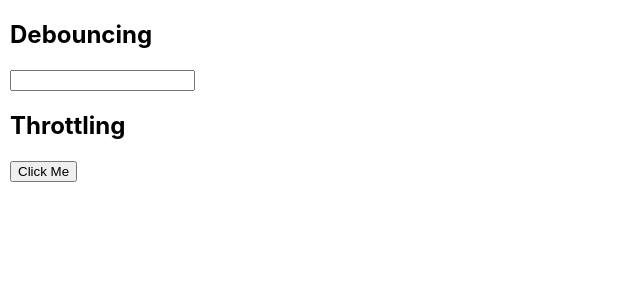
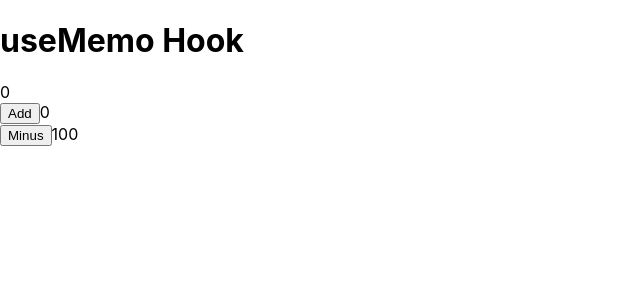
Before and after one commit to asadraiyan/React-Hooks-using-array-method, a React (Create React App) app: page / in a window 1280 px wide. Shown: the top 300 px of the page, without its empty margins (0-640 px from the left). Built offline with nearby package versions, Linux system fonts and the light colour scheme.

Commit message:
Implementing useMemo hook

```diff
--- a/src/App.js
+++ b/src/App.js
@@ -4,14 +4,14 @@
 // import Reactlifecyclemethod from './Reactlifecyclemethod';
 // import AgeCalculator from "./components/AgeCalculator";
 // import CodingChallenge from "./components/CodingChallenge";
-import Debouncing from "./components/Debouncing";
+// import Debouncing from "./components/Debouncing";
 // import LifecycleMethod from "./components/LifecycleMethod";
 // import PasswordGen from "./components/PasswordGen";
 // import Table from "./components/Table";
 // import Counter from "./components/Counter"
 // import Inputdisplay from "./components/Inputdisplay";
 // import QuoteGen from "./components/QuoteGen"
-// import Usememohook from "./components/Usememohook"
+import Usememohook from "./components/Usememohook";
 // import Userefhook from "./components/Userefhook"
 // import Home from './components/Home';
 // import Search from './components/Search';
@@ -49,7 +49,7 @@ const App = () => {
         {/* <CompA /> */}
         {/* <Reactlifecyclemethod /> */}
         {/* <Userefhook /> */}
-        {/* <Usememohook /> */}
+        <Usememohook />
         {/* <Counter /> */}
         {/* <NoteApp /> */}
         {/* <LandingPage /> */}
@@ -63,7 +63,7 @@ const App = () => {
         {/* <CodingChallenge /> */}
         {/* <PasswordGen /> */}
         {/* <LifecycleMethod /> */}
-        <Debouncing />
+        {/* <Debouncing /> */}
 
         {/* </Routes> */}
       </div>
--- a/src/components/Usememohook.js
+++ b/src/components/Usememohook.js
@@ -1,23 +1,25 @@
-import React, { useMemo, useState } from 'react'
+import React, { useMemo, useState } from "react";
 
 const Usememohook = () => {
-    const [count, setCount] = useState(0)
-    const [item, setItem] = useState(10)
-    const multicount = useMemo(() => {
-        console.log("count")
-        return count * 5
-    }, [count])
+  const [add, setAdd] = useState(0);
+  const [minus, setMinus] = useState(100);
 
-    return (
-        <div>
-            <h1>useMemo Hook</h1>
-            <h1>Count : {count}</h1>
-            <h1>Item : {item}</h1>
-            <h1>{multicount}</h1>
-            <button onClick={() => setCount(count + 1)}>Update count</button>
-            <button onClick={() => setItem(item * 5)}>Update item</button>
-        </div>
-    )
-}
+  const multiply = useMemo(() => {
+    console.log("*******");
+    return add * 5;
+  }, [add]);
+  return (
+    <div>
+      <h1>useMemo Hook</h1>
+      <span>{multiply}</span>
+      <br />
+      <button onClick={() => setAdd(add + 1)}>Add</button>
+      <span>{add}</span>
+      <br />
+      <button onClick={() => setMinus(minus - 1)}>Minus</button>
+      <span>{minus}</span>
+    </div>
+  );
+};
 
-export default Usememohook
+export default Usememohook;
```
